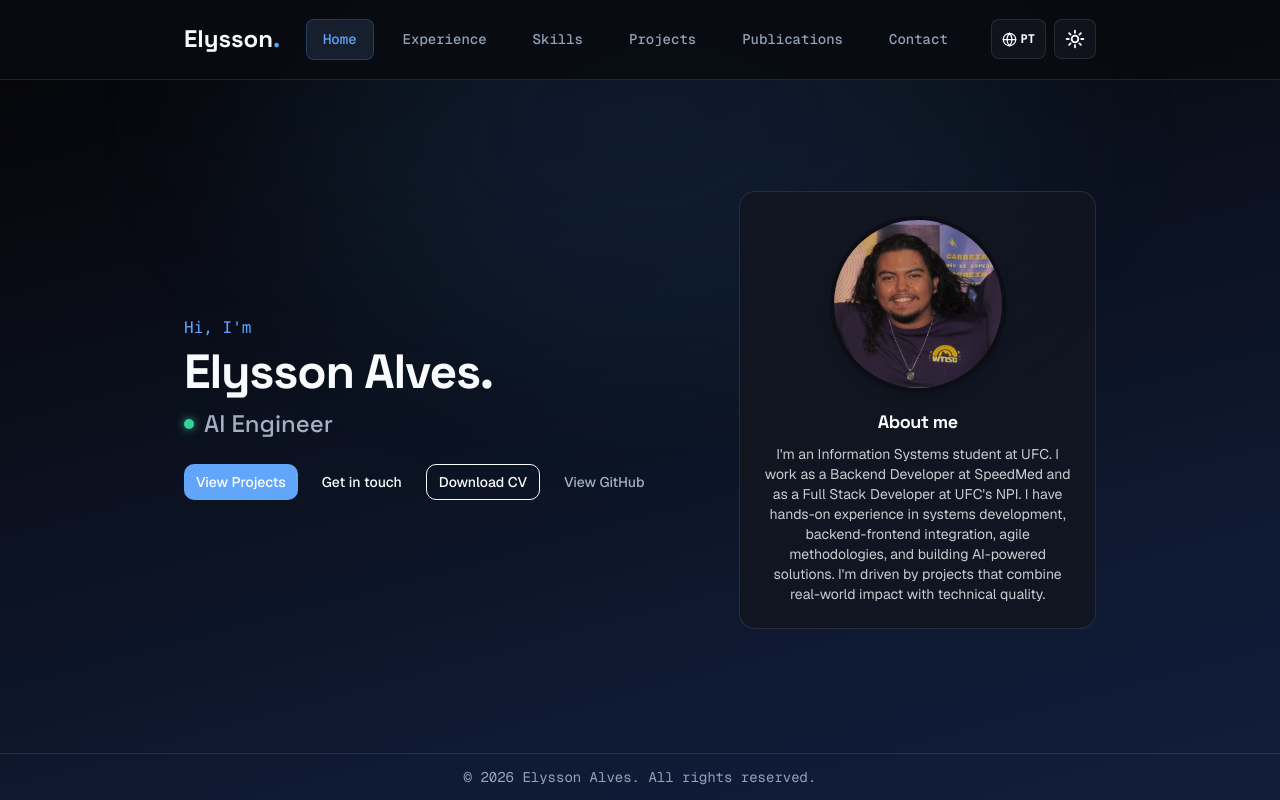
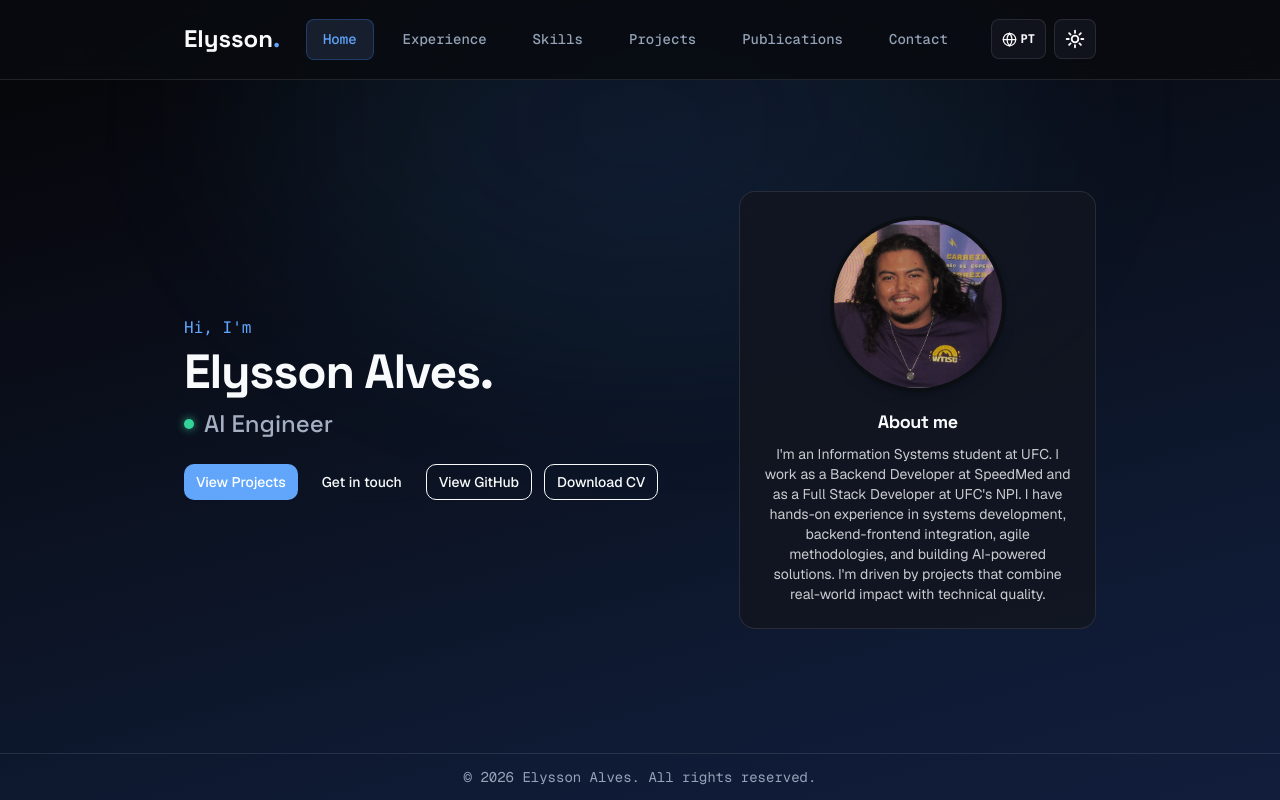
Before and after one commit to ElyssonAlvs/Portf-lio, a React (Vite) app: page / in a window 1280 px wide. Built offline with nearby package versions, Linux system fonts and the light colour scheme.

Commit message:
style: reorder CTAs to put CV download last and standardize GitHub button outline style

```diff
--- a/src/components/sections/Hero/Hero.tsx
+++ b/src/components/sections/Hero/Hero.tsx
@@ -39,13 +39,13 @@ export const Hero = ({ setActiveTab }: HeroProps) => {
               {tHero.cta_contact}
             </Button>
             <Button asChild variant="outline" size="sm" className="border border-border rounded-md font-medium transition-colors shrink-0 whitespace-nowrap">
+              <a href="https://github.com/ElyssonAlvs" target="_blank" rel="noreferrer">
+                {tHero.cta_github}
+              </a>
+            </Button>
+            <Button asChild variant="outline" size="sm" className="border border-border rounded-md font-medium transition-colors shrink-0 whitespace-nowrap">
               <a href={cvFile} download="Elysson_Alves_CV.pdf">
                 {tHero.cta_cv}
-              </a>
-            </Button>
-            <Button asChild variant="ghost" size="sm" className="rounded-md font-medium transition-colors text-muted-foreground hover:text-foreground shrink-0 whitespace-nowrap">
-              <a href="https://github.com/ElyssonAlvs" target="_blank" rel="noreferrer">
-                {tHero.cta_github}
               </a>
             </Button>
           </div>
```
